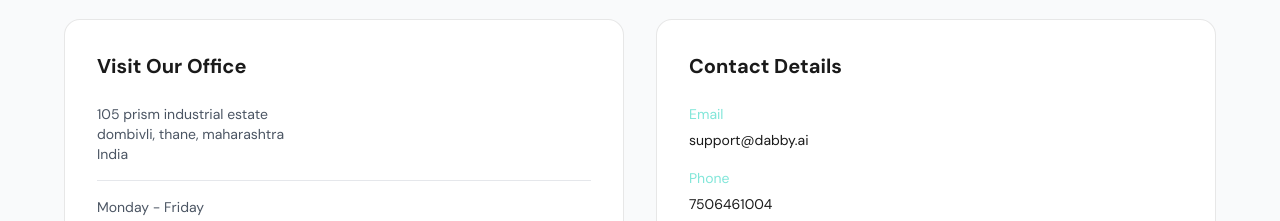
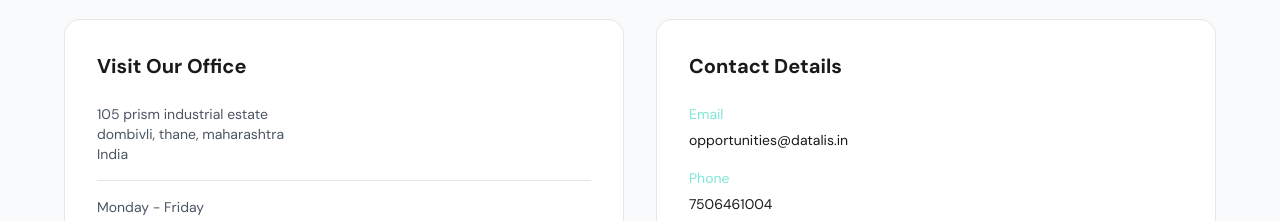
Before and after one commit to DSR-pheonix45/Datalis_Develop, a React (Vite) app: page /about in a window 1280 px wide. Shown: the part 2900-3121 px from the top of the page. Built offline with nearby package versions, Linux system fonts and the light colour scheme; no server answers; a web font is replaced by a local one.

Commit message:
chore: unify support email to opportunities@datalis.in across pages and settings

```diff
--- a/src/components/Settings/Settings.jsx
+++ b/src/components/Settings/Settings.jsx
@@ -309,7 +309,7 @@
               <h3 className="text-white font-semibold text-sm lg:text-base mb-1 lg:mb-2">Need more help?</h3>
               <p className="text-xs lg:text-sm text-gray-400 mb-3 lg:mb-4">Our support team is here to help.</p>
               <a
-                href="mailto:support@dabby.ai"
+                href="mailto:opportunities@datalis.in"
                 className="inline-flex items-center gap-2 text-teal-400 hover:text-teal-300 text-xs lg:text-sm font-medium"
               >
                 Contact Support →
--- a/src/pages/About.jsx
+++ b/src/pages/About.jsx
@@ -377,8 +377,8 @@
                             <div className="space-y-4">
                                 <div>
                                     <p className="text-sm text-[#81E6D9] mb-1">Email</p>
-                                    <a href="mailto:support@dabby.ai" className={`text-sm ${isDark ? "text-white" : "text-[#1a1a1a]"} hover:text-[#81E6D9]`}>
-                                        support@dabby.ai
+                                    <a href="mailto:opportunities@datalis.in" className={`text-sm ${isDark ? "text-white" : "text-[#1a1a1a]"} hover:text-[#81E6D9]`}>
+                                        opportunities@datalis.in
                                     </a>
                                 </div>
                                 <div>
--- a/src/pages/Careers.jsx
+++ b/src/pages/Careers.jsx
@@ -73,7 +73,7 @@
                   </p>
                 </div>
                 <a
-                  href={`mailto:support@dabby.ai?subject=Application%20-%20${encodeURIComponent(role.title)}`}
+                  href={`mailto:opportunities@datalis.in?subject=Application%20-%20${encodeURIComponent(role.title)}`}
                   className="px-6 py-3 rounded-full border border-[#81E6D9] text-[#81E6D9] text-center hover:bg-[#81E6D9]/10 transition"
                 >
                   Apply via Email
@@ -92,7 +92,7 @@
           </p>
           <div className="flex flex-col sm:flex-row gap-4">
             <a
-              href="mailto:support@dabby.ai?subject=Future%20roles"
+              href="mailto:opportunities@datalis.in?subject=Future%20roles"
               className="px-6 py-3 rounded-full border border-[#81E6D9] text-[#81E6D9] text-center hover:bg-[#81E6D9]/10 transition"
             >
               Introduce yourself
--- a/src/pages/HelpCenter.jsx
+++ b/src/pages/HelpCenter.jsx
@@ -78,10 +78,10 @@
             Raise a support request
           </h2>
           <p className={`mb-8 ${isDark ? "text-gray-400" : "text-gray-600"}`}>
-            Your message lands directly in our shared inbox at support@dabby.ai.
+            Your message lands directly in our shared inbox at opportunities@datalis.in.
           </p>
           <form
-            action="mailto:support@dabby.ai"
+            action="mailto:opportunities@datalis.in"
             method="POST"
             encType="text/plain"
             className="space-y-6"
--- a/src/pages/PricingPage.jsx
+++ b/src/pages/PricingPage.jsx
@@ -30,7 +30,7 @@
       <div className="max-w-7xl mx-auto px-6 pb-24 text-center">
         <p className={`text-sm ${isDark ? "text-gray-500" : "text-gray-400"}`}>
           Secure checkout via Razorpay. Need help?{" "}
-          <a href="mailto:support@dabby.ai" className="text-[#81E6D9] hover:underline">
+          <a href="mailto:opportunities@datalis.in" className="text-[#81E6D9] hover:underline">
             Contact Support
           </a>
         </p>
--- a/src/pages/PrivacyPolicy.jsx
+++ b/src/pages/PrivacyPolicy.jsx
@@ -167,7 +167,7 @@
             content: [
                 "For any privacy-related questions or requests:",
                 "Datalis",
-                "📧 Email: support@dabby.ai",
+                "📧 Email: opportunities@datalis.in",
                 "📍 Operating from India"
             ]
         }
--- a/src/pages/TermsOfService.jsx
+++ b/src/pages/TermsOfService.jsx
@@ -166,7 +166,7 @@
             content: [
                 "For questions or concerns regarding these Terms:",
                 "Datalis",
-                "📧 Email: support@dabby.ai",
+                "📧 Email: opportunities@datalis.in",
                 "📍 Operating from India"
             ]
         }
```
